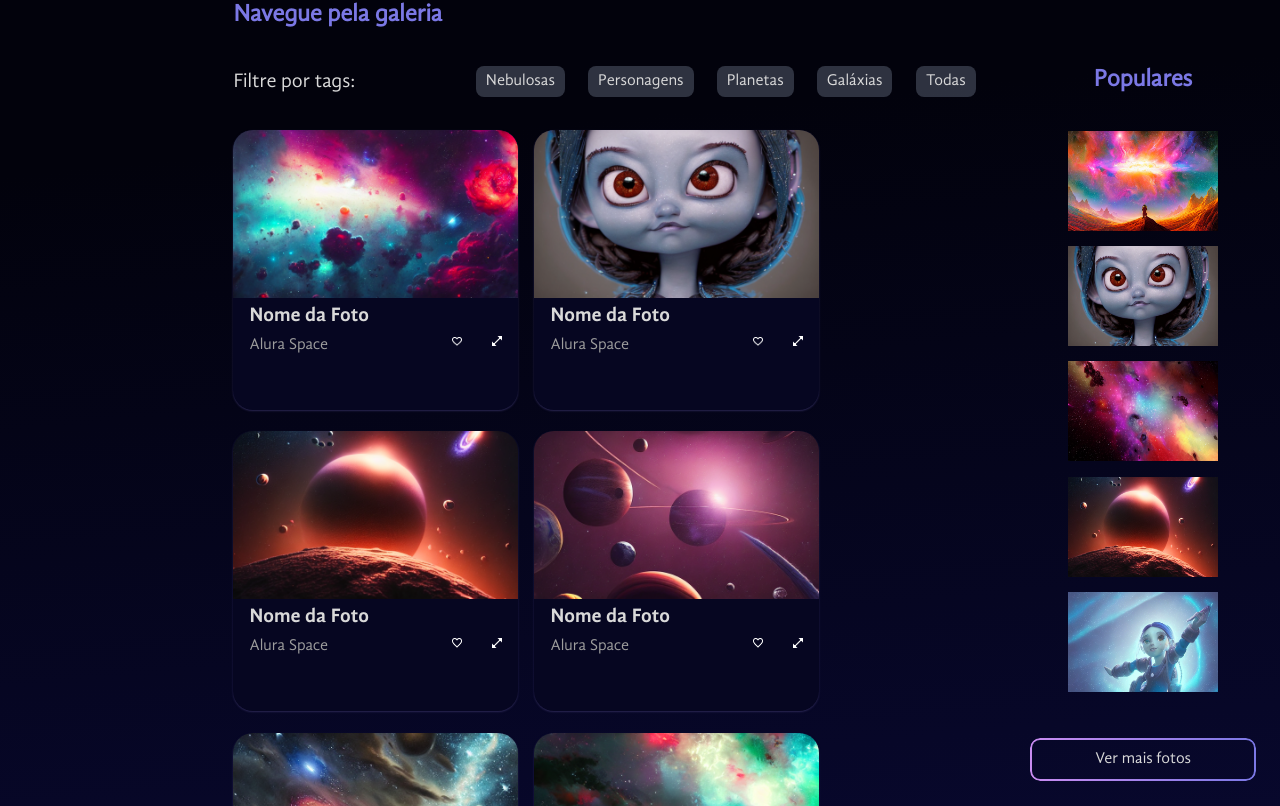
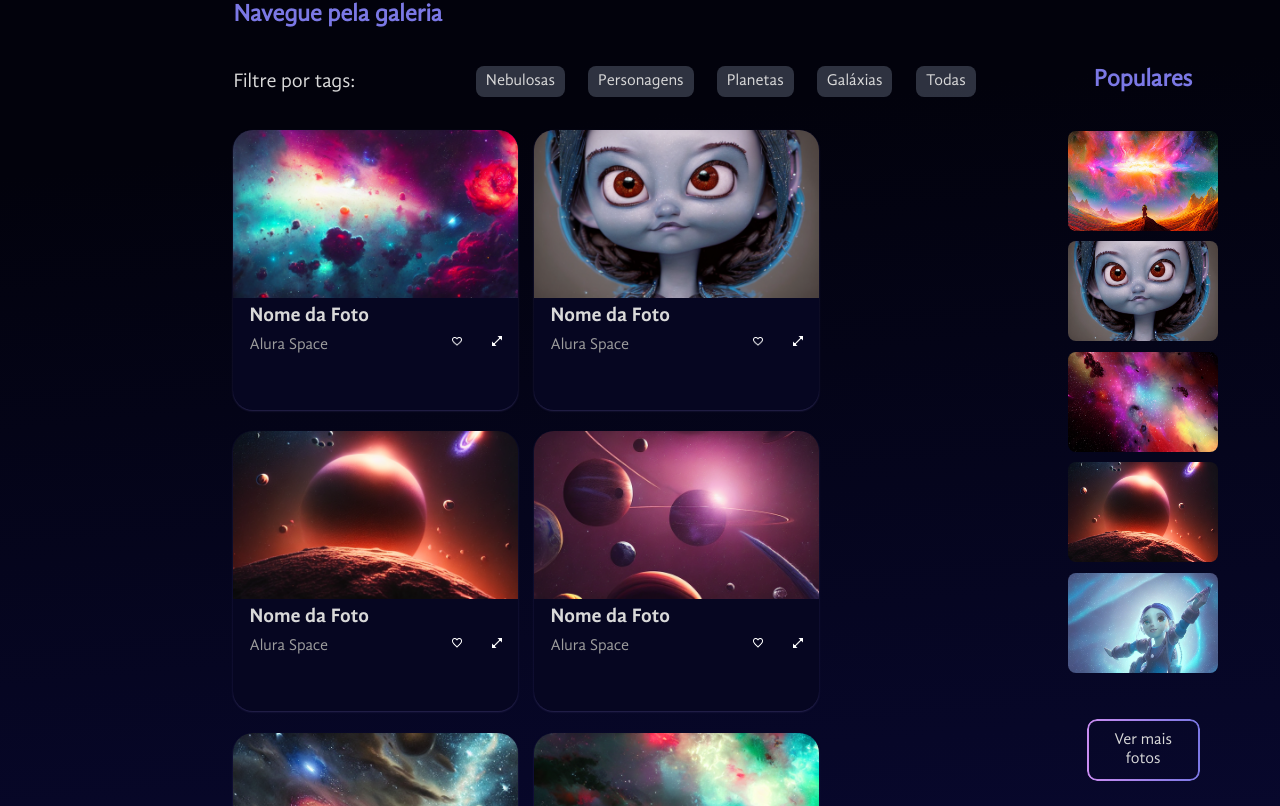
Before and after one commit to robs-am/space-gallery, a React (Create React App) app: page / in a window 1280 px wide. Shown: the part 474-1280 px from the top of the page. Built offline with nearby package versions, Linux system fonts and the light colour scheme.

Commit message:
add populares button e diagramação

```diff
--- a/src/Components/Galeria/Populares/Populares.module.scss
+++ b/src/Components/Galeria/Populares/Populares.module.scss
@@ -23,9 +23,12 @@
     padding: 0;
     list-style: none;
 
+
     img {
       width: 150px;
       height: 100px;
+      border-radius: 8px;
+
     }
   }
 
@@ -36,7 +39,7 @@
     color: $cor-do-texto;
     font-family: $fonte-normal;
     font-size: 16px;
-    width: 100%;
+    width: 50%;
     padding: 12px 16px;
     position: relative;
     z-index: 0;
```
